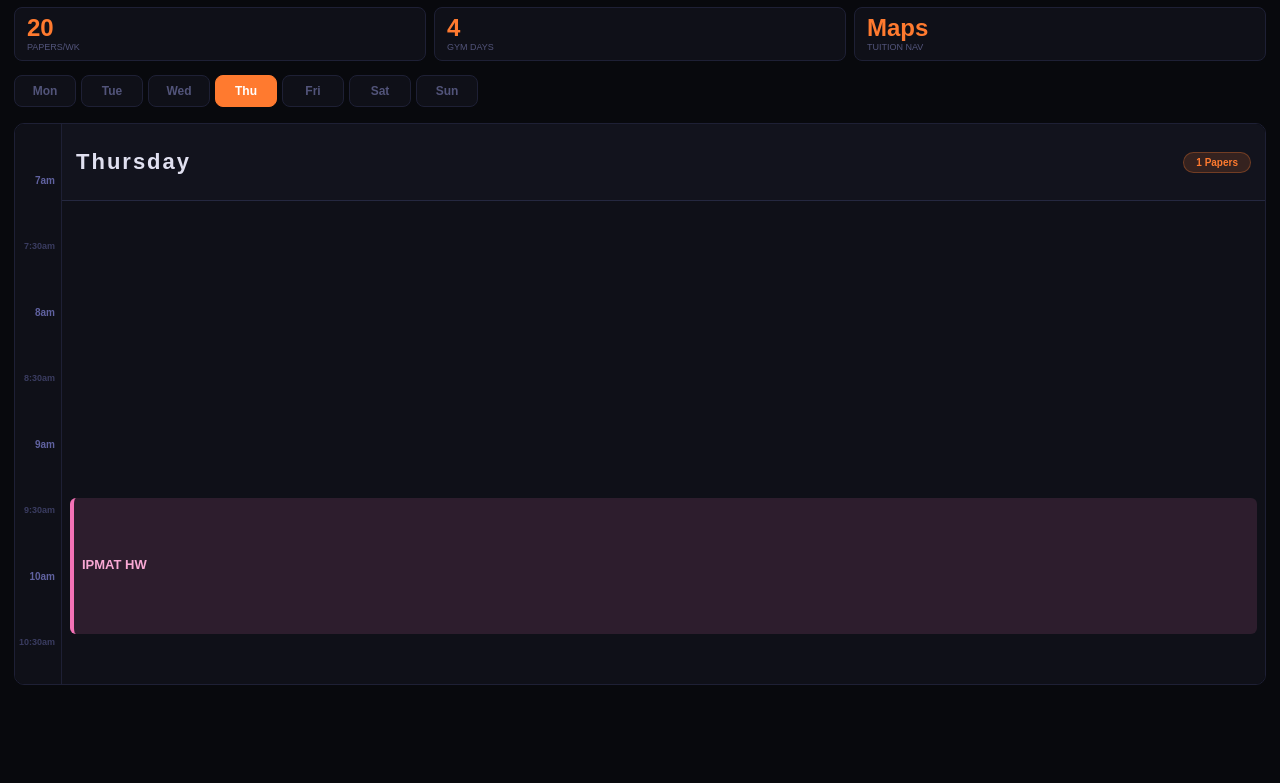
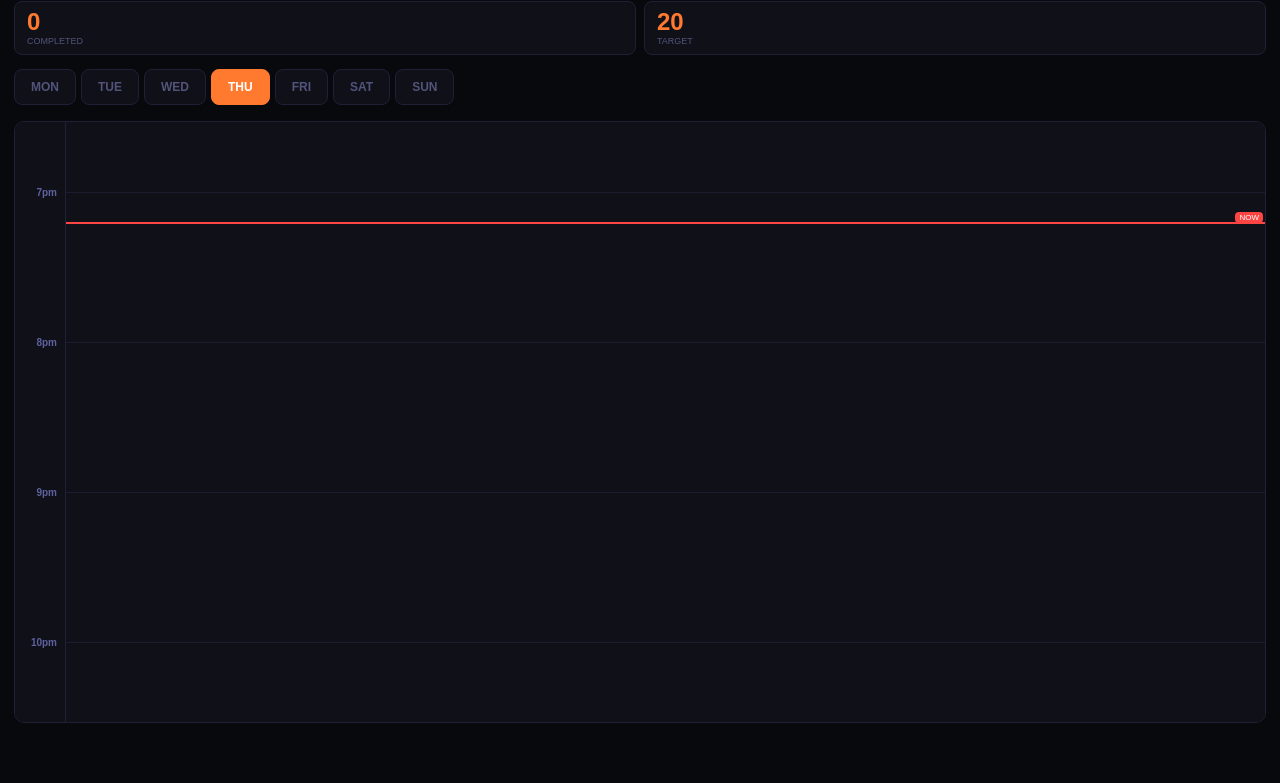
Before and after one commit to palaashparikh/Schedule-testing, a plain HTML site: page index.html in a window 1280 px wide. Shown: the part 82-865 px from the top of the page. Before the commit the page ends 827 px from the top, so only its background shows below. Drawn offline with Linux system fonts and the light colour scheme.

Commit message:
Update index.html

```diff
--- a/index.html
+++ b/index.html
@@ -3,218 +3,198 @@
 <head>
 <meta charset="UTF-8">
 <meta name="viewport" content="width=device-width, initial-scale=1.0">
-<title>Palaash Weekly Schedule</title>
+<title>Palaash Pro Schedule</title>
 <style>
-body{margin:0;padding:16px 14px 60px;background:#08090d;color:#e0e0f0;font-family:Arial,sans-serif;scroll-behavior:smooth}
-h1{font-size:32px;font-weight:900;letter-spacing:3px;color:#ff7a2f;margin:0 0 4px}
-.sub{font-size:10px;color:#52547a;letter-spacing:2px;text-transform:uppercase;margin-bottom:14px}
-.stats{display:flex;gap:8px;flex-wrap:wrap;margin-bottom:14px}
-.stat{background:#0f1018;border:1px solid #1e2035;border-radius:8px;padding:8px 12px;flex:1;min-width:70px}
-.sv{font-size:24px;font-weight:900;color:#ff7a2f;line-height:1}
-.sl{font-size:9px;color:#52547a;text-transform:uppercase;margin-top:2px}
-.legend{display:flex;flex-wrap:wrap;gap:6px 12px;margin-bottom:14px}
-.leg{display:flex;align-items:center;gap:4px;font-size:10px;color:#52547a}
-.ld{width:8px;height:8px;border-radius:2px}
+:root { --accent: #ff7a2f; --bg: #08090d; --card: #0f1018; --border: #1e2035; --text: #e0e0f0; --muted: #52547a; }
+body{margin:0;padding:16px 14px 60px;background:var(--bg);color:var(--text);font-family:Arial,sans-serif;overscroll-behavior:none}
+h1{font-size:32px;font-weight:900;letter-spacing:3px;color:var(--accent);margin:0 0 4px}
+.date-header{font-size:11px;color:var(--muted);letter-spacing:2px;margin-bottom:14px;text-transform:uppercase}
+.stats{display:flex;gap:8px;margin-bottom:14px}
+.stat{background:var(--card);border:1px solid var(--border);border-radius:8px;padding:8px 12px;flex:1}
+.sv{font-size:24px;font-weight:900;color:var(--accent);line-height:1}
+.sl{font-size:9px;color:var(--muted);text-transform:uppercase;margin-top:2px}
+
 .tabs{display:flex;gap:5px;margin-bottom:12px;overflow-x:auto;padding-bottom:4px}
 .tabs::-webkit-scrollbar{display:none}
-.tab{flex-shrink:0;padding:8px 14px;border-radius:8px;font-size:12px;font-weight:700;
-  border:1px solid #1e2035;background:#0f1018;color:#52547a;cursor:pointer;min-width:62px;text-align:center;transition:0.2s}
-.tab.on{background:#ff7a2f;color:#fff;border-color:#ff7a2f}
-.wrap{background:#0f1018;border:1px solid #1e2035;border-radius:10px;overflow:hidden;
-  max-height:70vh;overflow-y:scroll;position:relative}
-.inner{display:flex}
-.gutter{width:46px;flex-shrink:0;position:relative;background:#0f1018;border-right:1px solid #1e2035}
-.tick{position:absolute;right:6px;font-size:9px;color:#3a3c60;font-weight:700;
-  transform:translateY(-50%);white-space:nowrap}
+.tab{flex-shrink:0;padding:10px 16px;border-radius:8px;font-size:12px;font-weight:700;border:1px solid var(--border);background:var(--card);color:var(--muted);cursor:pointer}
+.tab.on{background:var(--accent);color:#fff;border-color:var(--accent)}
+
+.wrap{background:var(--card);border:1px solid var(--border);border-radius:10px;overflow:hidden;max-height:75vh;overflow-y:scroll;position:relative;scroll-behavior:smooth}
+.inner{display:flex;position:relative}
+.gutter{width:50px;flex-shrink:0;background:var(--card);border-right:1px solid var(--border);position:relative}
+.tick{position:absolute;right:8px;font-size:9px;color:var(--muted);font-weight:700;transform:translateY(-50%)}
 .tick.h{color:#6062a0;font-size:10px}
-.panel{display:none;flex:1;flex-direction:column;min-width:0}
+
+.panel{display:none;flex:1;position:relative}
 .panel.on{display:flex}
-.dhdr{position:sticky;top:0;z-index:10;background:rgba(19,20,30,0.9);backdrop-filter:blur(8px);
-  border-bottom:1px solid #252840;padding:10px 14px;display:flex;align-items:center;justify-content:space-between;height:56px}
-.dn{font-size:22px;font-weight:900;letter-spacing:2px;color:#e0e0f0}
-.ds{font-size:10px;color:#52547a;margin-top:2px}
-.badge{font-size:10px;font-weight:700;padding:4px 12px;border-radius:16px;background:rgba(255,122,47,.15);color:#ff7a2f;border:1px solid rgba(255,122,47,.3)}
-.body{position:relative}
-.gl{position:absolute;left:0;right:0}
-.gl.h{border-top:1px solid #1a1c30}
+.body{position:relative;width:100%}
+.gl{position:absolute;left:0;right:0;border-top:1px solid #1a1c30}
 .gl.m{border-top:1px dashed #121420}
-.blk{position:absolute;left:8px;right:8px;border-radius:6px;border-left:4px solid;
-  overflow:hidden;display:flex;flex-direction:column;justify-content:center;padding:3px 8px;z-index:2;text-decoration:none}
-.bn{font-size:13px;font-weight:700;white-space:nowrap;overflow:hidden;text-overflow:ellipsis;line-height:1.3}
-.bt{font-size:11px;font-weight:800;padding:1px 6px;border-radius:3px;background:rgba(255,255,255,0.1)}
-.bs{font-size:10px;margin-top:2px;opacity:0.7}
 
-/* Specific Block Colors */
-.pp{background:rgba(255,122,47,.16);color:#ffc090;border-color:#ff7a2f}
-.ph{background:rgba(61,158,255,.13);color:#7dc4ff;border-color:#3d9eff;cursor:pointer}
-.ma{background:rgba(34,201,122,.13);color:#5edfaa;border-color:#22c97a;cursor:pointer}
-.ip{background:rgba(245,158,11,.13);color:#ffc84a;border-color:#f59e0b;cursor:pointer}
-.ch{background:rgba(168,85,247,.13);color:#c890ff;border-color:#a855f7}
-.gym{background:rgba(255,85,85,.13);color:#ff8888;border-color:#ff5555}
-.hw{background:rgba(244,114,182,.13);color:#f9a8d4;border-color:#f472b6}
-.wake{background:#141828;color:#9090d0;border-color:#3040a0}
-.meal{background:#1c1408;color:#d0a050;border-color:#705020}
-.brk{background:#0c180c;color:#60a060;border-color:#1e4020}
-.travel{background:#0c1620;color:#6090b8;border-color:#1e4060}
+/* Blocks */
+.blk{position:absolute;left:8px;right:8px;border-radius:6px;border-left:4px solid;padding:4px 8px;display:flex;flex-direction:column;justify-content:center;z-index:2;text-decoration:none}
+.bn{font-size:12px;font-weight:700;display:block}
+.bs{font-size:10px;opacity:0.7}
 
-/* Now Indicator */
-.now-indicator {
-  position: absolute; left: 0; right: 0; border-top: 2px solid #ff4444; z-index: 100; pointer-events: none;
-}
-.now-indicator::before {
-  content: "NOW"; position: absolute; right: 4px; top: -14px; background: #ff4444; color: white;
-  font-size: 8px; padding: 1px 4px; border-radius: 4px; font-weight: bold;
-}
+/* Checkbox Style */
+.cb-container { position:absolute; right:8px; top:50%; transform:translateY(-50%); display:none; }
+.pp .cb-container { display:block; }
+.done { background: rgba(34,201,122,0.2) !important; border-color: #22c97a !important; color: #8aefca !important; }
+
+/* Colors */
+.pp{background:rgba(255,122,47,0.15);color:#ffc090;border-color:var(--accent)}
+.ph{background:rgba(61,158,255,0.15);color:#7dc4ff;border-color:#3d9eff}
+.ma{background:rgba(34,201,122,0.15);color:#5edfaa;border-color:#22c97a}
+.ip{background:rgba(245,158,11,0.15);color:#ffc84a;border-color:#f59e0b}
+.gym{background:rgba(255,85,85,0.15);color:#ff8888;border-color:#ff5555}
+.other{background:#141828;color:var(--muted);border-color:var(--muted)}
+
+/* Now Line */
+#now-line{position:absolute;left:0;right:0;border-top:2px solid #ff4444;z-index:100;pointer-events:none}
+#now-line::after{content:"NOW";position:absolute;right:2px;top:-12px;background:#ff4444;color:#fff;font-size:8px;padding:1px 4px;border-radius:4px}
 </style>
 </head>
 <body>
 
-<h1>WEEKLY SCHEDULE</h1>
-<p id="current-date" style="color:#52547a; font-size:12px; font-weight: bold; margin-bottom: 10px;"></p>
+<h1 id="greeting">SABER SCHEDULE</h1>
+<div class="date-header" id="current-date"></div>
 
 <div class="stats">
-  <div class="stat"><div class="sv">20</div><div class="sl">Papers/wk</div></div>
-  <div class="stat"><div class="sv">4</div><div class="sl">Gym days</div></div>
-  <div class="stat"><div class="sv">Maps</div><div class="sl">Tuition Nav</div></div>
+    <div class="stat"><div class="sv" id="done-count">0</div><div class="sl">Completed</div></div>
+    <div class="stat"><div class="sv">20</div><div class="sl">Target</div></div>
 </div>
 
 <div class="tabs" id="tabs"></div>
-<div class="wrap"><div class="inner">
-  <div class="gutter" id="gutter"></div>
-  <div id="pw" style="flex:1;min-width:0;display:flex">
-    <div id="now-line" class="now-indicator"></div>
-  </div>
-</div></div>
+<div class="wrap" id="main-scroll">
+    <div class="inner">
+        <div class="gutter" id="gutter"></div>
+        <div id="pw" style="flex:1"></div>
+    </div>
+</div>
 
 <script>
-var SM=7*60, EM=22*60+30, PPM=2.2, HH=56;
-var TH=(EM-SM)*PPM;
+const PPM = 2.5; // Pixels per minute
+const START_MIN = 0; // 12 AM
+const END_MIN = 1440; // 11:59 PM
+const HEIGHT = (END_MIN - START_MIN) * PPM;
 
-// Tuition Links
-var LOCS = {
-  'ph': 'https://maps.app.goo.gl/utZJ6Gy1xQahx1gL8?g_st=ic',
-  'ma': 'https://maps.app.goo.gl/Rk54YKa3mMFQ9U2k7?g_st=ic',
-  'ip': 'https://maps.app.goo.gl/R1gaydWKPJfD8rRi7?g_st=ic'
-};
+const DAYS = [
+    {name:'MON', p:4}, {name:'TUE', p:3}, {name:'WED', p:3},
+    {name:'THU', p:1}, {name:'FRI', p:3}, {name:'SAT', p:3}, {name:'SUN', p:3}
+];
 
-function ft(h,m){
-  var x=h>12?h-12:(h===0?12:h);
-  var a=h>=12?'pm':'am';
-  var s=m===0?'':(':'+(m<10?'0'+m:''+m));
-  return x+s+a;
+const DATA = [
+    // Mon
+    {d:0, t:'pp', n:'Paper 1', s:'9702/11', sh:9, sm:15, eh:10, em:30},
+    {d:0, t:'pp', n:'Paper 2', s:'9709/51', sh:11, sm:30, eh:12, em:45},
+    {d:0, t:'pp', n:'Paper 3', s:'9702/21', sh:13, sm:40, eh:14, em:55},
+    {d:0, t:'gym', n:'Gym: Chest', sh:16, sm:30, eh:18, em:0},
+    {d:0, t:'pp', n:'Paper 4', s:'9709/52', sh:18, sm:35, eh:19, em:50},
+    // Tue
+    {d:1, t:'pp', n:'Paper 1', s:'9709/11', sh:8, sm:45, eh:10, em:35},
+    {d:1, t:'ma', n:'Maths Class', s:'Andheri', sh:16, sm:30, eh:18, em:0, url:'https://maps.app.goo.gl/Rk54YKa3mMFQ9U2k7?g_st=ic'},
+    {d:1, t:'ip', n:'IPMAT Class', s:'Vile Parle', sh:18, sm:30, eh:20, em:30, url:'https://maps.app.goo.gl/R1gaydWKPJfD8rRi7?g_st=ic'},
+    // Thu
+    {d:3, t:'ph', n:'Physics Class', s:'Bandra', sh:13, sm:30, eh:15, em:30, url:'https://maps.app.goo.gl/utZJ6Gy1xQahx1gL8?g_st=ic'}
+];
+
+// Gutter setup (24h)
+const gut = document.getElementById('gutter');
+gut.style.height = HEIGHT + 'px';
+for(let i=0; i<=24; i++){
+    let tick = document.createElement('div');
+    tick.className = 'tick h';
+    tick.style.top = (i * 60 * PPM) + 'px';
+    tick.innerText = (i === 0 || i === 24) ? '12am' : (i > 12 ? i-12 + 'pm' : i + 'am');
+    gut.appendChild(tick);
 }
 
-var DAYS=[
-  {id:0,name:'Mon',full:'Monday',sub:'4 papers - Gym - Chest',p:4},
-  {id:1,name:'Tue',full:'Tuesday',sub:'3 Maths papers - Classes',p:3},
-  {id:2,name:'Wed',full:'Wednesday',sub:'3 papers - Gym - Legs',p:3},
-  {id:3,name:'Thu',full:'Thursday',sub:'IPMAT HW - 1 paper - Classes',p:1},
-  {id:4,name:'Fri',full:'Friday',sub:'3 papers - Physics - Abs',p:3},
-  {id:5,name:'Sat',full:'Saturday',sub:'3 papers - Chem - Back',p:3},
-  {id:6,name:'Sun',full:'Sunday',sub:'3 papers - Physics at home',p:3}
-];
+const tabsEl = document.getElementById('tabs');
+const pw = document.getElementById('pw');
+const nowLine = document.createElement('div');
+nowLine.id = 'now-line';
 
-// Blocks Array (Simplified example showing new clickable structure)
-var BL=[
-  // Monday
-  {t:'wake', d:0,sh:8,sm:0, eh:8,em:45,n:'Wake up'},
-  {t:'meal', d:0,sh:8,sm:45,eh:9,em:10,n:'Breakfast',s:'3 eggs'},
-  {t:'pp',   d:0,sh:9,sm:15,eh:10,em:30,n:'Paper 1',s:'9702/11'},
-  {t:'pp',   d:0,sh:11,sm:30,eh:12,em:45,n:'Paper 2',s:'9709/51'},
-  {t:'meal', d:0,sh:13,sm:0, eh:13,em:40,n:'Lunch'},
-  {t:'pp',   d:0,sh:13,sm:40,eh:14,em:55,n:'Paper 3',s:'9702/21'},
-  {t:'gym',  d:0,sh:16,sm:30,eh:18,em:0,n:'Gym',s:'Chest'},
-  {t:'pp',   d:0,sh:18,sm:35,eh:19,em:50,n:'Paper 4',s:'9709/52'},
+DAYS.forEach((day, idx) => {
+    let btn = document.createElement('button');
+    btn.className = 'tab';
+    btn.innerText = day.name;
+    btn.onclick = () => show(idx);
+    tabsEl.appendChild(btn);
 
-  // Tuesday (Classes)
-  {t:'pp',   d:1,sh:8,sm:45,eh:10,em:35,n:'Paper 1',s:'9709/11'},
-  {t:'ma',   d:1,sh:16,sm:30,eh:18,em:0,n:'Maths Class',s:'Tap for Maps'},
-  {t:'ip',   d:1,sh:18,sm:30,eh:20,em:30,n:'IPMAT Class',s:'Tap for Maps'},
+    let panel = document.createElement('div');
+    panel.className = 'panel';
+    let body = document.createElement('div');
+    body.className = 'body';
+    body.style.height = HEIGHT + 'px';
 
-  // Wednesday
-  {t:'pp',   d:2,sh:9,sm:15,eh:10,em:30,n:'Paper 1',s:'9702/12'},
-  {t:'pp',   d:2,sh:11,sm:10,eh:12,em:25,n:'Paper 2',s:'9702/22'},
-  {t:'pp',   d:2,sh:13,sm:40,eh:14,em:55,n:'Paper 3',s:'9709/52'},
-  {t:'gym',  d:2,sh:16,sm:30,eh:18,em:0,n:'Gym',s:'Legs'},
-  {t:'ch',   d:2,sh:18,sm:30,eh:20,em:0,n:'Chemistry',s:'Home'},
+    // Grid lines
+    for(let i=0; i<24; i++) {
+        let line = document.createElement('div');
+        line.className = 'gl';
+        line.style.top = (i * 60 * PPM) + 'px';
+        body.appendChild(line);
+    }
 
-  // Thursday (Heavy)
-  {t:'hw',   d:3,sh:9,sm:15,eh:10,em:15,n:'IPMAT HW'},
-  {t:'ph',   d:3,sh:13,sm:30,eh:15,em:30,n:'Physics Class',s:'Tap for Maps'},
-  {t:'ma',   d:3,sh:16,sm:30,eh:18,em:0,n:'Maths Class',s:'Tap for Maps'},
-  {t:'ip',   d:3,sh:18,sm:30,eh:20,em:30,n:'IPMAT Class',s:'Tap for Maps'},
+    DATA.filter(b => b.d === idx).forEach(b => {
+        let block = document.createElement(b.url ? 'a' : 'div');
+        if(b.url) block.href = b.url;
+        block.className = `blk ${b.t}`;
+        block.style.top = (b.sh * 60 + b.sm) * PPM + 'px';
+        block.style.height = ((b.eh * 60 + b.em) - (b.sh * 60 + b.sm)) * PPM + 'px';
 
-  // Friday
-  {t:'ph',   d:4,sh:13,sm:30,eh:15,em:30,n:'Physics Class',s:'Tap for Maps'},
-  {t:'gym',  d:4,sh:17,sm:0, eh:18,em:30,n:'Gym',s:'Abs'},
+        let id = `task-${idx}-${b.sh}-${b.sm}`;
+        if(localStorage.getItem(id)) block.classList.add('done');
 
-  // Saturday
-  {t:'ch',   d:5,sh:11,sm:0, eh:12,em:30,n:'Chemistry',s:'Home'},
-  {t:'gym',  d:5,sh:17,sm:0, eh:18,em:30,n:'Gym',s:'Back'},
+        block.onclick = (e) => {
+            if(b.t === 'pp') {
+                e.preventDefault();
+                block.classList.toggle('done');
+                localStorage.getItem(id) ? localStorage.removeItem(id) : localStorage.setItem(id, 'true');
+                updateCount();
+            }
+        };
 
-  // Sunday
-  {t:'ph',   d:6,sh:11,sm:0, eh:12,em:30,n:'Physics',s:'Home'}
-];
+        block.innerHTML = `<span class="bn">${b.n}</span><span class="bs">${b.s}</span>
+            <div class="cb-container">${localStorage.getItem(id) ? '✅' : '⬜'}</div>`;
+        body.appendChild(block);
+    });
 
-// Setup Gutter/Time ticks
-var gut=document.getElementById('gutter');
-gut.style.height=(TH+HH)+'px';
-for(var m=SM;m<=EM;m+=30){
-  var tk=document.createElement('div');
-  tk.className='tick'+(m%60===0?' h':'');
-  tk.style.top=((m-SM)*PPM+HH)+'px';
-  var h=Math.floor(m/60);
-  tk.textContent=ft(h,m%60);
-  gut.appendChild(tk);
+    panel.appendChild(body);
+    pw.appendChild(panel);
+});
+
+function show(idx) {
+    document.querySelectorAll('.tab').forEach((t, i) => t.classList.toggle('on', i === idx));
+    document.querySelectorAll('.panel').forEach((p, i) => p.classList.toggle('on', i === idx));
+    document.querySelector('.panel.on .body').appendChild(nowLine);
 }
 
-var tabs=[], panels=[];
-DAYS.forEach((day,idx)=>{
-  var tb=document.createElement('button');
-  tb.className='tab'; tb.innerHTML='<b>'+day.name+'</b>';
-  tb.onclick=()=>show(idx);
-  document.getElementById('tabs').appendChild(tb);
-  tabs.push(tb);
-
-  var pn=document.createElement('div'); pn.className='panel';
-  pn.innerHTML='<div class="dhdr"><div class="dn">'+day.full+'</div><span class="badge">'+day.p+' Papers</span></div><div class="body" style="height:'+TH+'px"></div>';
-  document.getElementById('pw').appendChild(pn);
-  panels.push(pn);
-
-  BL.filter(b=>b.d===idx).forEach(b=>{
-    var el = document.createElement(LOCS[b.t] ? 'a' : 'div');
-    if(LOCS[b.t]) { el.href = LOCS[b.t]; el.target = "_blank"; }
-    el.className='blk '+b.t;
-    el.style.top=((b.sh*60+b.sm)-SM)*PPM+'px';
-    el.style.height=(((b.eh*60+b.em)-(b.sh*60+b.sm))*PPM-2)+'px';
-    el.innerHTML='<span class="bn">'+b.n+'</span><span class="bs">'+(b.s||'')+'</span>';
-    pn.querySelector('.body').appendChild(el);
-  });
-});
-
-function show(idx){
-  tabs.forEach((t,i)=>t.className=i===idx?'tab on':'tab');
-  panels.forEach((p,i)=>p.className=i===idx?'panel on':'panel');
+function updateCount() {
+    let count = 0;
+    for(let i=0; i<localStorage.length; i++) if(localStorage.key(i).startsWith('task-')) count++;
+    document.getElementById('done-count').innerText = count;
 }
 
-// Update "NOW" line
-function updateNow(){
-  var now = new Date();
-  var mins = now.getHours()*60 + now.getMinutes();
-  var line = document.getElementById('now-line');
-  if(mins >= SM && mins <= EM){
-    line.style.display = 'block';
-    line.style.top = (mins-SM)*PPM + 'px';
-  } else { line.style.display = 'none'; }
+function tick() {
+    const now = new Date();
+    const mins = now.getHours() * 60 + now.getMinutes();
+    nowLine.style.top = (mins * PPM) + 'px';
 }
 
-// Set Date and Auto-Tab
-var today = new Date();
-document.getElementById('current-date').innerText = today.toDateString().toUpperCase();
-var jsDay = today.getDay(); // Sun=0, Mon=1...
-var dayMap = [6,0,1,2,3,4,5]; // Map to your array index
-show(dayMap[jsDay]);
-setInterval(updateNow, 60000); updateNow();
+// Init
+const today = new Date();
+const dayIdx = [6,0,1,2,3,4,5][today.getDay()];
+document.getElementById('current-date').innerText = today.toDateString();
+show(dayIdx);
+tick();
+updateCount();
+setInterval(tick, 60000);
+
+// Auto-scroll to current time
+setTimeout(() => {
+    const mins = today.getHours() * 60 + today.getMinutes();
+    document.getElementById('main-scroll').scrollTop = (mins * PPM) - 100;
+}, 500);
 
 </script>
 </body>
```
